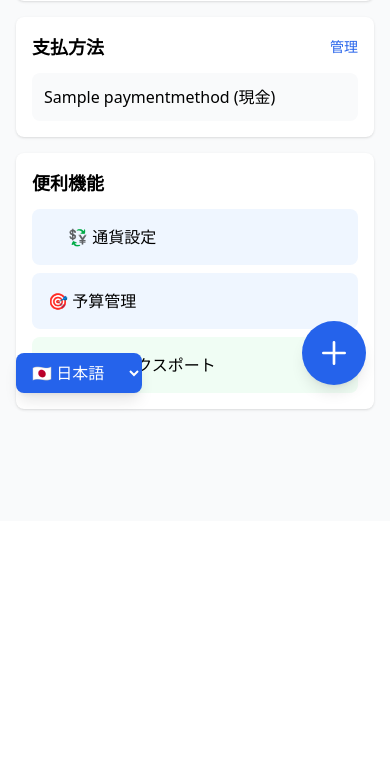
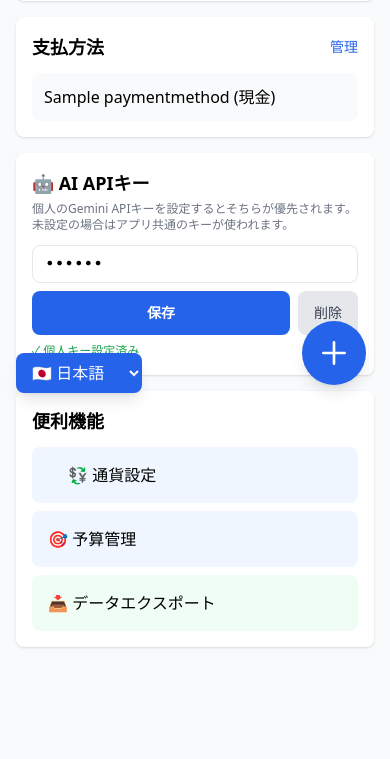
Before and after one commit to Rikiza89/family-budget-app, a Django app: page /settings/ in a window 390 px wide. Shown: the part 435-1194 px from the top of the page. Before the commit the page ends 846 px from the top, so only its background shows below. Run offline with Django 5.2, Linux system fonts and the light colour scheme; a user stored in the database is signed in; tables that the repository leaves empty hold one stand-in row (values such as "Sample post"); some libraries are stand-ins or nearby versions.

Commit message:
Add per-user Gemini API key and fill missing translations
## Per-user AI API key
- FamilyMember.gemini_api_key (CharField, blank, default='') lets each user
  store their own Gemini API key; falls back to the shared GEMINI_API_KEY
  from settings if not set
- ai_spending_analysis view now calls genai.configure() with the member's
  key (or shared key) on each request instead of only at module load time
- New save_gemini_api_key view (POST /settings/api-key/) saves/clears the key
- Settings page shows a password-input for the key with Save/Delete buttons
  and a status indicator (personal key active / using shared key)
- Migrations: 0001_initial (all models) + 0002_familymember_gemini_api_key
  NOTE: existing databases should run: python manage.py migrate --fake 0001
        then: python manage.py migrate

## Translation fixes
- delete_budget.html: wrapped 3 hardcoded Japanese strings in {% trans %}
- base.html: meta apple-mobile-web-app-title and description now use {% trans %}
- locale/en and locale/it: filled all previously empty msgstr entries (12 EN,
  8 IT) and added translations for all new UI strings (API key section,
  budget deletion, app meta description)
- Recompiled .mo files for both languages

https://claude.ai/code/session_018EvGJVFCqLAuU9ks7VpLSK

```diff
--- a/budget/models.py
+++ b/budget/models.py
@@ -68,6 +68,7 @@ class FamilyMember(models.Model):
     user = models.OneToOneField(User, on_delete=models.CASCADE)
     family = models.ForeignKey(Family, on_delete=models.CASCADE, related_name='members')
     nickname = models.CharField(max_length=50, verbose_name=_("ニックネーム"))
+    gemini_api_key = models.CharField(max_length=200, blank=True, default='', verbose_name=_("Gemini API Key"))
 
     class Meta:
         verbose_name = _("家族メンバー")
--- a/budget/setup_views.py
+++ b/budget/setup_views.py
@@ -504,9 +504,26 @@ def settings(request):
         'categories': categories,
         'payment_methods': payment_methods,
         'family_members': family_members,
+        'member': member,
     }
 
     return render(request, 'budget/settings.html', context)
+
+
+@login_required
+def save_gemini_api_key(request):
+    """Save or clear the user's personal Gemini API key."""
+    if request.method != 'POST':
+        return redirect('settings')
+    try:
+        member = request.user.familymember
+    except FamilyMember.DoesNotExist:
+        return redirect('setup_profile')
+    member.gemini_api_key = request.POST.get('gemini_api_key', '').strip()
+    member.save()
+    messages.success(request, _('✓ Gemini API Keyを保存しました'))
+    return redirect('settings')
+
 
 @login_required
 def manage_budgets(request):
--- a/budget/templates/budget/base.html
+++ b/budget/templates/budget/base.html
@@ -12,8 +12,8 @@
 <meta name="mobile-web-app-capable" content="yes">
 <meta name="apple-mobile-web-app-capable" content="yes">
 <meta name="apple-mobile-web-app-status-bar-style" content="black-translucent">
-<meta name="apple-mobile-web-app-title" content="家計簿">
-<meta name="description" content="家族で使える家計簿管理アプリ">
+<meta name="apple-mobile-web-app-title" content="{% trans '家計簿' %}">
+<meta name="description" content="{% trans '家族で使える家計簿管理アプリ' %}">
 
 <!-- Manifest -->
 <link rel="manifest" href="{% url 'manifest' %}">
--- a/budget/templates/budget/delete_budget.html
+++ b/budget/templates/budget/delete_budget.html
@@ -5,14 +5,14 @@
 {% block content %}
 <div class="p-4 max-w-md mx-auto">
     <div class="bg-white rounded-lg shadow p-6">
-        <h2 class="text-2xl font-bold text-red-600 mb-4">⚠️ 予算削除</h2>
+        <h2 class="text-2xl font-bold text-red-600 mb-4">⚠️ {% trans "予算削除" %}</h2>
 
         <div class="bg-gray-50 p-4 rounded-lg mb-6">
             <p class="font-bold text-lg">{{ budget.category.name }}</p>
-            <p class="text-gray-600">月額予算: ¥{{ budget.amount|floatformat:0 }}</p>
+            <p class="text-gray-600">{% trans "月額予算" %}: ¥{{ budget.amount|floatformat:0 }}</p>
         </div>
 
-        <p class="text-gray-700 mb-6">この予算設定を削除してもよろしいですか？</p>
+        <p class="text-gray-700 mb-6">{% trans "この予算設定を削除してもよろしいですか？" %}</p>
 
         <form method="POST">
             {% csrf_token %}
--- a/budget/templates/budget/settings.html
+++ b/budget/templates/budget/settings.html
@@ -61,6 +61,35 @@
         </div>
     </div>
 
+    <!-- AI API Key -->
+    <div class="bg-white rounded-lg shadow p-4 mb-4">
+        <h3 class="text-lg font-bold mb-1">🤖 {% trans "AI APIキー" %}</h3>
+        <p class="text-xs text-gray-500 mb-3">{% trans "個人のGemini APIキーを設定するとそちらが優先されます。未設定の場合はアプリ共通のキーが使われます。" %}</p>
+        <form action="{% url 'save_api_key' %}" method="post">
+            {% csrf_token %}
+            <input type="password" name="gemini_api_key"
+                   value="{{ member.gemini_api_key }}"
+                   placeholder="AIzaSy..."
+                   class="w-full border rounded-lg px-3 py-2 text-sm mb-2 font-mono">
+            <div class="flex gap-2">
+                <button type="submit" class="flex-1 bg-blue-600 text-white py-2 rounded-lg text-sm font-bold hover:bg-blue-700">
+                    {% trans "保存" %}
+                </button>
+                {% if member.gemini_api_key %}
+                <button type="submit" name="gemini_api_key" value=""
+                        class="px-4 bg-gray-200 text-gray-700 py-2 rounded-lg text-sm hover:bg-gray-300">
+                    {% trans "削除" %}
+                </button>
+                {% endif %}
+            </div>
+        </form>
+        {% if member.gemini_api_key %}
+        <p class="text-xs text-green-600 mt-2">✓ {% trans "個人キー設定済み" %}</p>
+        {% else %}
+        <p class="text-xs text-gray-400 mt-2">{% trans "共通キー使用中" %}</p>
+        {% endif %}
+    </div>
+
     <!-- 便利リンク -->
     <div class="bg-white rounded-lg shadow p-4 mb-4">
         <h3 class="text-lg font-bold mb-3">{% trans "便利機能" %}</h3>
--- a/budget/urls.py
+++ b/budget/urls.py
@@ -63,6 +63,9 @@ urlpatterns = [
     path('recurring/generate/', views.generate_all_recurring, name='generate_all_recurring'),
     path('recurring/<int:template_id>/toggle/', views.toggle_recurring, name='toggle_recurring'),
 
+    # API Key
+    path('settings/api-key/', setup_views.save_gemini_api_key, name='save_api_key'),
+
     # Email Notifications
     path('settings/email/', views.email_notification_settings, name='email_settings'),
 
--- a/budget/views.py
+++ b/budget/views.py
@@ -764,6 +764,10 @@ def ai_spending_analysis(request):
 
     currency_symbol = family.get_currency_symbol()
 
+    # Use the member's personal API key if set, otherwise fall back to global key
+    api_key = member.gemini_api_key.strip() or settings.GEMINI_API_KEY
+    genai.configure(api_key=api_key)
+
     # GET → show the options/configuration page
     if request.method == 'GET':
         # Get available categories for focus-area dropdown
```
Also changed, not shown: budget/migrations/0001_initial.py (added), budget/migrations/0002_familymember_gemini_api_key.py (added), locale/en/LC_MESSAGES/django.po, locale/it/LC_MESSAGES/django.po, 2 other files.
